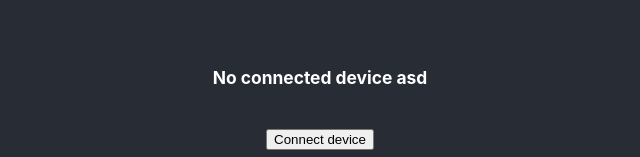
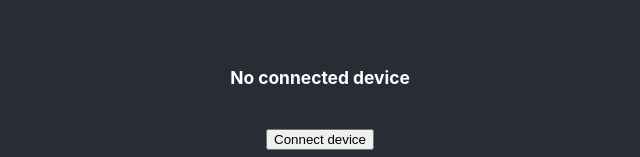
Before and after one commit to nnininnine/pcsclite-react-example, a React (Create React App) app: page / in a window 1280 px wide. Shown: the part 472-629 px from the top of the page, without its empty margins (320-960 px from the left). Built offline with nearby package versions, Linux system fonts and the light colour scheme.

Commit message:
Update App.js

```diff
--- a/src/App.js
+++ b/src/App.js
@@ -20,6 +20,8 @@ function App() {
       // Select the first configuration and interface
       await device.selectConfiguration(1);
       await device.claimInterface(0);
+
+      setDevice(device);
 
       // Send the APDU to get the UID of the card
       const response = await device.transferOut(
@@ -101,7 +103,7 @@ function App() {
         <h6>
           {device !== undefined
             ? `connected device: ${device.productName}`
-            : "No connected device asd"}
+            : "No connected device"}
         </h6>
         <button
           onClick={() => {
```
